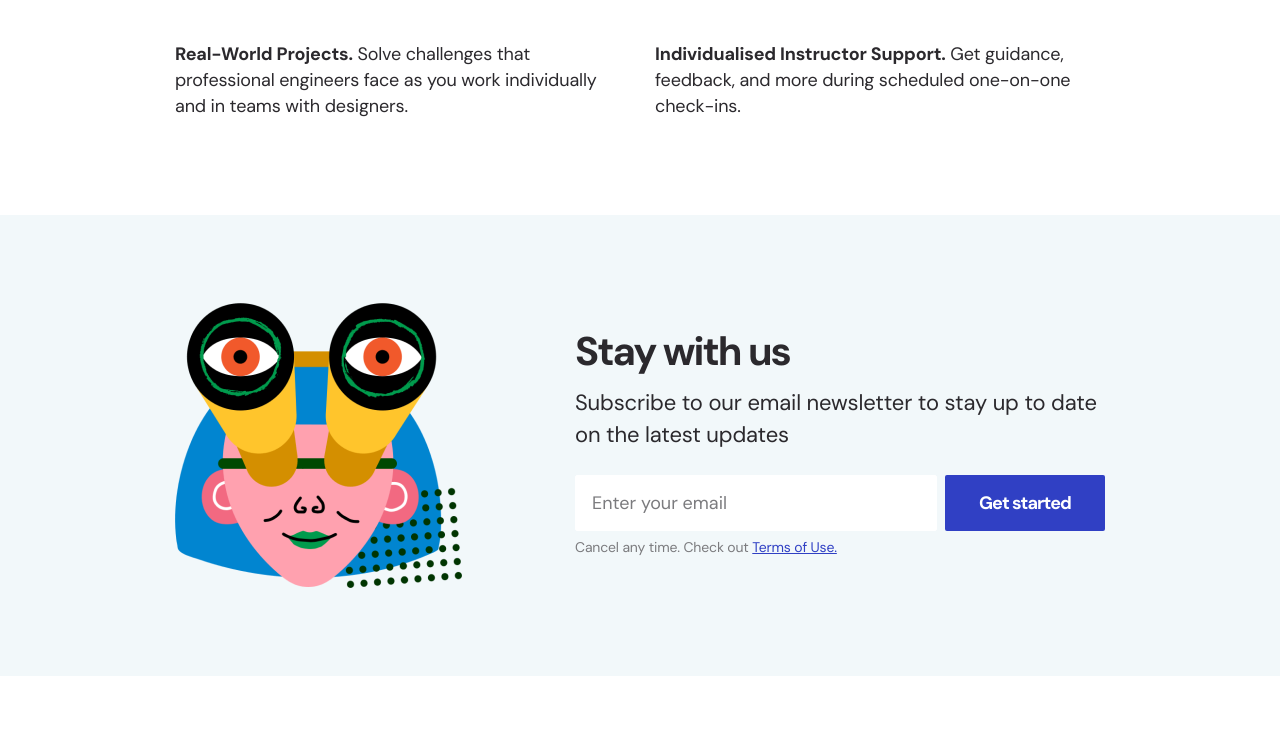
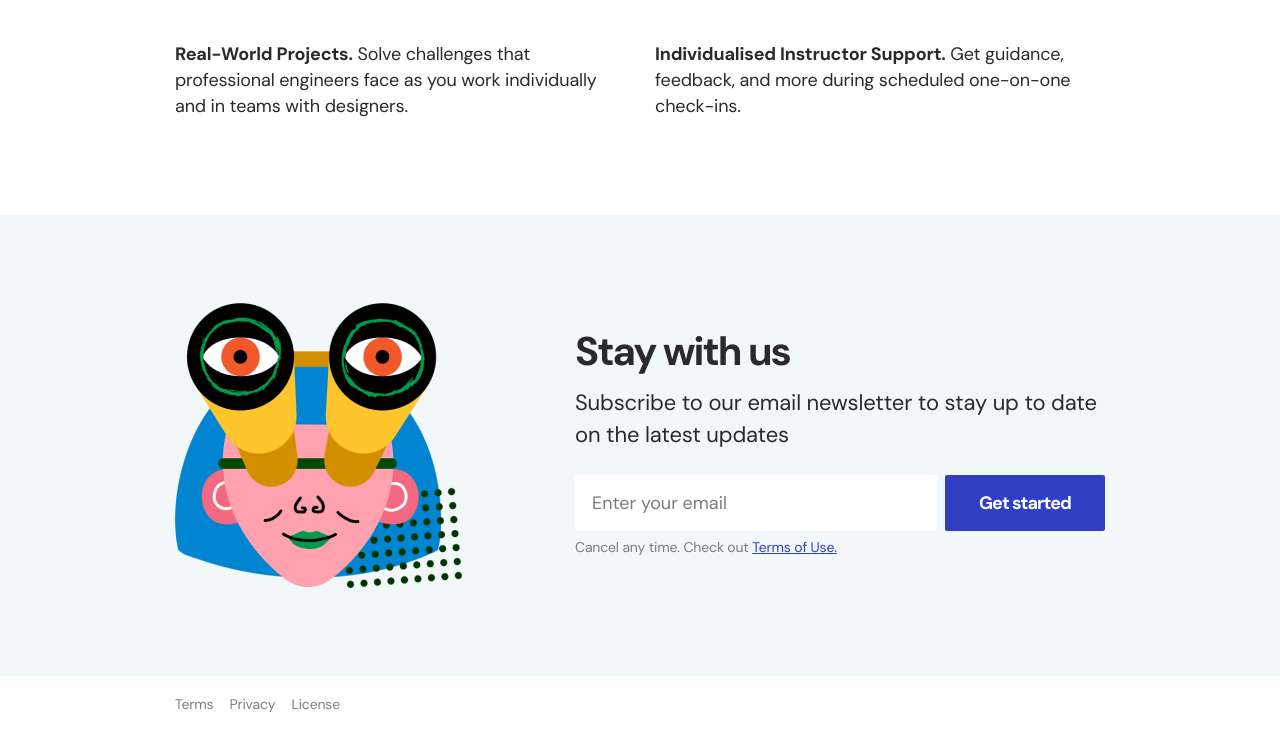
Before and after one commit to dosonn/Project1, a plain HTML site: page index.html in a window 1280 px wide. Shown: the part 2249-2981 px from the top of the page. Before the commit the page ends 2925 px from the top, so only its background shows below. Drawn offline with Linux system fonts and the light colour scheme.

Commit message:
Mark up and style footer

```diff
--- a/index.html
+++ b/index.html
@@ -165,5 +165,25 @@
         </div>
       </div>
     </aside>
+    <!-- Footer -->
+    <footer class="page-footer">
+      <div class="container">
+        <div class="row">
+          <div class="col-12">
+            <ul class="footer-links">
+              <li>
+                <a href="/">Terms</a>
+              </li>
+              <li>
+                <a href="/">Privacy</a>
+              </li>
+              <li>
+                <a href="/">License</a>
+              </li>
+            </ul>
+          </div>
+        </div>
+      </div>
+    </footer>
   </body>
 </html>
--- a/style.css
+++ b/style.css
@@ -321,6 +321,26 @@ textarea {
   text-decoration: underline;
 }
 
+/* Footer */
+.page-footer {
+  padding: 24px 0;
+  background-color: #fff;
+}
+
+.footer-links li {
+  margin-bottom: 8px;
+}
+
+.footer-links li:last-child {
+  margin-bottom: 0;
+}
+
+.footer-links a {
+  font-size: 14px;
+  line-height: 1.7142857143;
+  color: #807f81;
+}
+
 /* ≥ 768px (Desktop) */
 @media screen and (min-width: 768px) {
   /* Reset CSS */
@@ -468,6 +488,25 @@ textarea {
     font-size: 14px;
     line-height: 1.7142857143;
   }
+
+  /* Footer */
+  .page-footer {
+    padding: 16px 0;
+  }
+
+  .footer-links {
+    display: flex;
+    align-items: center;
+  }
+
+  .footer-links li {
+    margin-right: 16px;
+    margin-bottom: 0;
+  }
+
+  .footer-links li:last-child {
+    margin-right: 0;
+  }
 }
 
 /* Limit Bootstrap container size */
```
